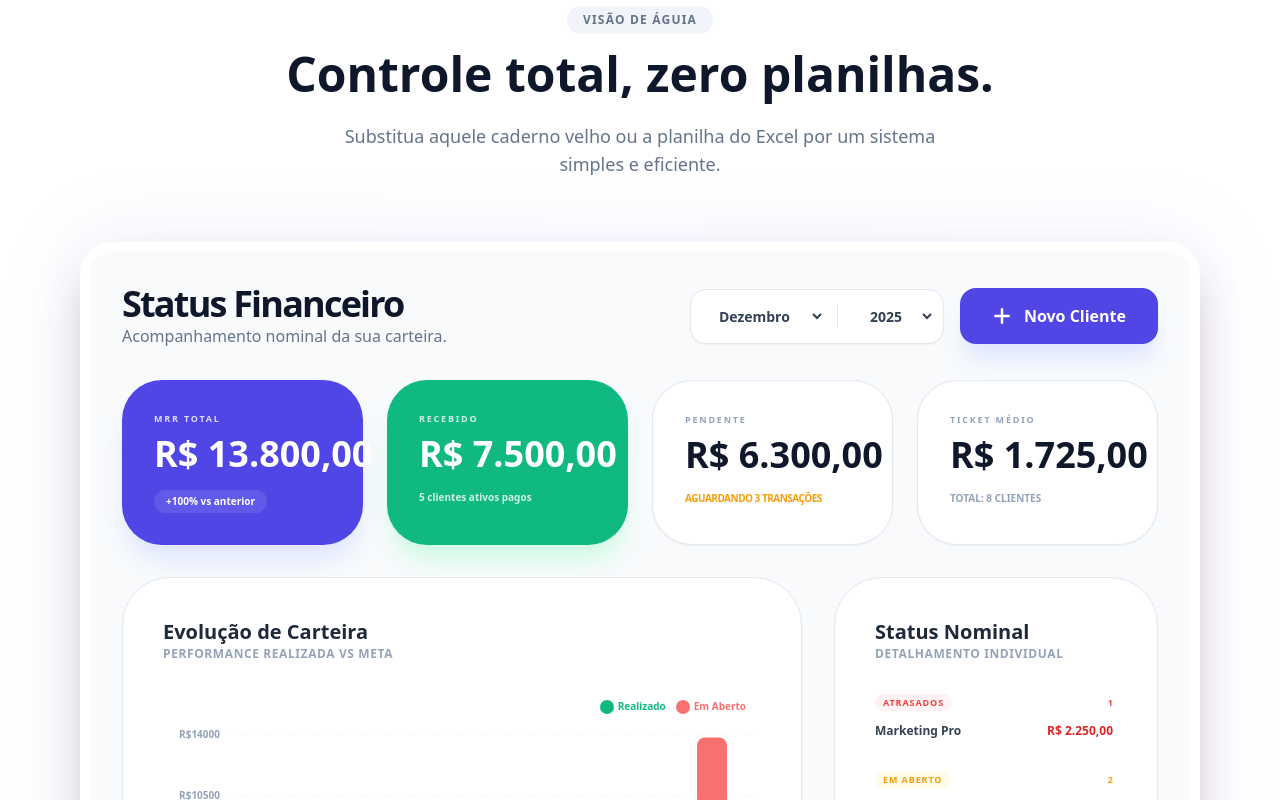
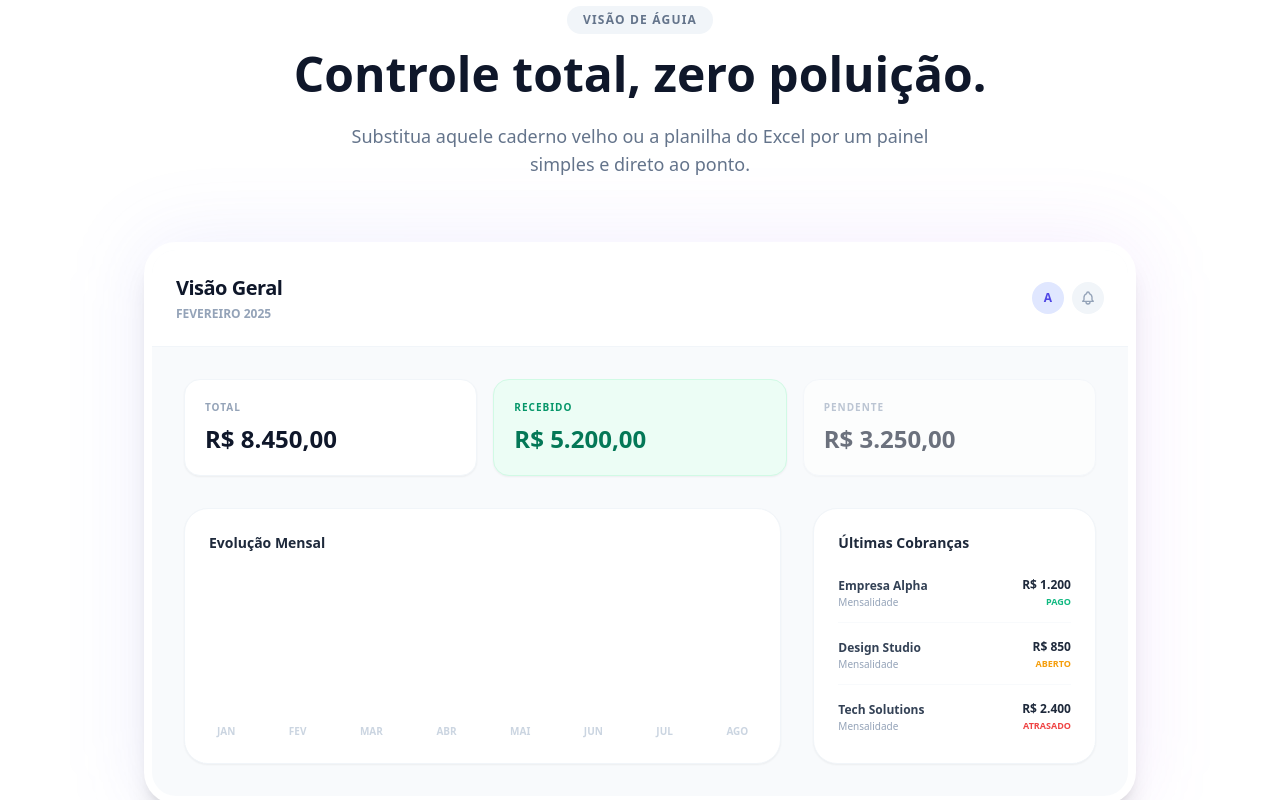
Before and after one commit to bhenrique21/ZapCobranca, a React (Vite) app: page / in a window 1280 px wide. Shown: the part 1420-2220 px from the top of the page. Built offline with nearby package versions, Linux system fonts and the light colour scheme.

Commit message:
feat(landing): Simplify dashboard preview on landing page
Remove mock client data and simplify the dashboard preview section on the landing page to focus on core benefits.

```diff
--- a/components/LandingPage.tsx
+++ b/components/LandingPage.tsx
@@ -1,27 +1,12 @@
 
 import React, { useState } from 'react';
 import { PLANS } from '../constants';
-import Dashboard from './Dashboard';
 import { Client, PaymentStatus } from '../types';
 
 interface LandingPageProps {
   onGetStarted: () => void;
   onLogin: () => void;
 }
-
-// Dados Mock para o Dashboard Preview
-const MOCK_CLIENTS: Client[] = Array.from({ length: 8 }).map((_, i) => ({
-  id: `mock-${i}`,
-  userId: 'mock',
-  name: ['Empresa Alpha', 'Design Studio', 'Consultoria Tech', 'Marketing Pro'][i % 4],
-  whatsapp: '11999999999',
-  monthlyValue: 1200 + (i * 150),
-  dueDay: 10,
-  status: i < 5 ? PaymentStatus.PAID : i < 7 ? PaymentStatus.PENDING : PaymentStatus.OVERDUE,
-  createdAt: new Date().toISOString(),
-  customMessage: '',
-  autoSend: false
-}));
 
 const LandingPage: React.FC<LandingPageProps> = ({ onGetStarted, onLogin }) => {
   const [openFaq, setOpenFaq] = useState<number | null>(null);
@@ -170,22 +155,95 @@ const LandingPage: React.FC<LandingPageProps> = ({ onGetStarted, onLogin }) => {
         </div>
       </section>
 
-      {/* --- DASHBOARD PREVIEW SECTION --- */}
+      {/* --- DASHBOARD PREVIEW SECTION (SIMPLIFICADO) --- */}
       <section className="py-16 md:py-24 px-4 overflow-hidden">
         <div className="max-w-7xl mx-auto text-center mb-10 md:mb-16">
           <div className="inline-block px-3 py-1 md:px-4 md:py-1.5 rounded-full bg-slate-100 text-slate-500 font-bold text-[10px] md:text-xs uppercase tracking-widest mb-4">Visão de Águia</div>
-          <h2 className="text-2xl md:text-5xl font-black text-slate-900 mb-4 md:mb-6">Controle total, zero planilhas.</h2>
-          <p className="text-sm md:text-lg text-slate-500 max-w-2xl mx-auto px-4">Substitua aquele caderno velho ou a planilha do Excel por um sistema simples e eficiente.</p>
+          <h2 className="text-2xl md:text-5xl font-black text-slate-900 mb-4 md:mb-6">Controle total, zero poluição.</h2>
+          <p className="text-sm md:text-lg text-slate-500 max-w-2xl mx-auto px-4">Substitua aquele caderno velho ou a planilha do Excel por um painel simples e direto ao ponto.</p>
         </div>
 
-        <div className="max-w-6xl mx-auto px-0 sm:px-4">
+        <div className="max-w-5xl mx-auto px-0 sm:px-4">
           <div className="relative group">
-               <div className="absolute -inset-1 bg-gradient-to-r from-indigo-500/20 to-purple-500/20 rounded-[1.5rem] md:rounded-[2.5rem] blur-xl md:blur-2xl opacity-50 group-hover:opacity-75 transition duration-1000"></div>
-               <div className="relative bg-slate-50 rounded-[1rem] md:rounded-[2rem] border-[4px] md:border-[10px] border-white shadow-xl md:shadow-2xl overflow-hidden pointer-events-none select-none p-2 md:p-8 transform transition-transform duration-700 hover:scale-[1.005]">
-                 <div className="absolute inset-0 z-20"></div>
-                 {/* Ajuste de escala para mobile para que o dashboard não quebre */}
-                 <div className="opacity-100 scale-[0.65] md:scale-100 origin-top-left w-[150%] md:w-auto h-[600px] md:h-auto overflow-hidden md:overflow-visible">
-                    <Dashboard clients={MOCK_CLIENTS} logs={[]} onQuickAdd={() => {}} />
+               {/* Efeito de brilho de fundo */}
+               <div className="absolute -inset-1 bg-gradient-to-r from-indigo-500/20 to-purple-500/20 rounded-[2rem] blur-2xl opacity-50 group-hover:opacity-75 transition duration-1000"></div>
+
+               {/* Container do Dashboard Visual */}
+               <div className="relative bg-slate-50 rounded-[1.5rem] md:rounded-[2rem] border-[4px] md:border-[8px] border-white shadow-xl overflow-hidden pointer-events-none select-none">
+
+                 {/* Topo do Dashboard */}
+                 <div className="bg-white border-b border-slate-100 p-6 flex flex-col md:flex-row justify-between items-start md:items-center gap-4">
+                    <div>
+                      <h3 className="text-xl font-black text-slate-900 tracking-tight">Visão Geral</h3>
+                      <p className="text-xs text-slate-400 font-bold uppercase mt-1">Fevereiro 2025</p>
+                    </div>
+                    <div className="flex gap-2">
+                       <div className="h-8 w-8 rounded-full bg-indigo-100 flex items-center justify-center text-indigo-600 font-bold text-xs">A</div>
+                       <div className="h-8 w-8 rounded-full bg-slate-100 flex items-center justify-center text-slate-400 font-bold text-xs">
+                          <svg className="w-4 h-4" fill="none" viewBox="0 0 24 24" stroke="currentColor"><path strokeLinecap="round" strokeLinejoin="round" strokeWidth={2} d="M15 17h5l-1.405-1.405A2.032 2.032 0 0118 14.158V11a6.002 6.002 0 00-4-5.659V5a2 2 0 10-4 0v.341C7.67 6.165 6 8.388 6 11v3.159c0 .538-.214 1.055-.595 1.436L4 17h5m6 0v1a3 3 0 11-6 0v-1m6 0H9" /></svg>
+                       </div>
+                    </div>
+                 </div>
+
+                 <div className="p-6 md:p-8 space-y-8">
+                    {/* Cards de Métricas */}
+                    <div className="grid grid-cols-1 md:grid-cols-3 gap-4">
+                       <div className="bg-white p-5 rounded-2xl border border-slate-100 shadow-sm">
+                          <p className="text-[10px] text-slate-400 font-black uppercase tracking-widest mb-2">Total</p>
+                          <p className="text-2xl font-black text-slate-900">R$ 8.450,00</p>
+                       </div>
+                       <div className="bg-emerald-50 p-5 rounded-2xl border border-emerald-100 shadow-sm">
+                          <p className="text-[10px] text-emerald-600 font-black uppercase tracking-widest mb-2">Recebido</p>
+                          <p className="text-2xl font-black text-emerald-700">R$ 5.200,00</p>
+                       </div>
+                       <div className="bg-white p-5 rounded-2xl border border-slate-100 shadow-sm opacity-60">
+                          <p className="text-[10px] text-slate-400 font-black uppercase tracking-widest mb-2">Pendente</p>
+                          <p className="text-2xl font-black text-slate-900">R$ 3.250,00</p>
+                       </div>
+                    </div>
+
+                    {/* Conteúdo Principal (Gráfico Simulado + Lista) */}
+                    <div className="grid grid-cols-1 md:grid-cols-3 gap-8">
+
+                        {/* Gráfico Simulado Visual */}
+                        <div className="md:col-span-2 bg-white rounded-3xl p-6 border border-slate-100 shadow-sm h-64 flex flex-col justify-end gap-2 relative overflow-hidden">
+                           <div className="absolute top-6 left-6 text-sm font-bold text-slate-800">Evolução Mensal</div>
+                           <div className="flex items-end justify-between h-32 w-full gap-2 md:gap-4 px-2">
+                              {[30, 45, 35, 60, 50, 75, 55, 80].map((h, i) => (
+                                 <div key={i} className="w-full bg-slate-100 rounded-t-lg relative group">
+                                    <div style={{ height: `${h}%` }} className="absolute bottom-0 w-full bg-indigo-500 rounded-t-lg opacity-80 group-hover:opacity-100 transition-all"></div>
+                                 </div>
+                              ))}
+                           </div>
+                           <div className="flex justify-between px-2 text-[10px] font-bold text-slate-300 uppercase">
+                              <span>Jan</span><span>Fev</span><span>Mar</span><span>Abr</span><span>Mai</span><span>Jun</span><span>Jul</span><span>Ago</span>
+                           </div>
+                        </div>
+
+                        {/* Lista Simplificada */}
+                        <div className="bg-white rounded-3xl p-6 border border-slate-100 shadow-sm flex flex-col gap-4">
+                           <div className="text-sm font-bold text-slate-800 mb-2">Últimas Cobranças</div>
+
+                           {[
+                             { name: 'Empresa Alpha', val: 'R$ 1.200', status: 'pago' },
+                             { name: 'Design Studio', val: 'R$ 850', status: 'pendente' },
+                             { name: 'Tech Solutions', val: 'R$ 2.400', status: 'atrasado' },
+                           ].map((item, i) => (
+                             <div key={i} className="flex items-center justify-between text-xs pb-3 border-b border-slate-50 last:border-0 last:pb-0">
+                                <div>
+                                   <p className="font-bold text-slate-700">{item.name}</p>
+                                   <p className="font-medium text-slate-400 text-[10px]">Mensalidade</p>
+                                </div>
+                                <div className="text-right">
+                                   <p className="font-black text-slate-800">{item.val}</p>
+                                   {item.status === 'pago' && <span className="text-[9px] font-black text-emerald-500 uppercase">Pago</span>}
+                                   {item.status === 'pendente' && <span className="text-[9px] font-black text-amber-500 uppercase">Aberto</span>}
+                                   {item.status === 'atrasado' && <span className="text-[9px] font-black text-red-500 uppercase">Atrasado</span>}
+                                </div>
+                             </div>
+                           ))}
+                        </div>
+                    </div>
                  </div>
                </div>
           </div>
@@ -206,7 +264,7 @@ const LandingPage: React.FC<LandingPageProps> = ({ onGetStarted, onLogin }) => {
             {(Object.keys(PLANS) as Array<keyof typeof PLANS>).map((key) => {
               const plan = PLANS[key];
               return (
-                <div key={key} className={`relative p-6 md:p-10 rounded-[2rem] md:rounded-[2.5rem] border-2 transition-all bg-white flex flex-col items-start text-left ${plan.recommended ? 'border-indigo-600 shadow-2xl scale-100 md:scale-105 z-10 ring-4 ring-indigo-50 order-first md:order-none' : 'border-slate-200 hover:border-indigo-200 shadow-sm'}`}>
+                <div key={key} className={`relative p-6 md:p-10 rounded-[2rem] md:rounded-[2.5rem] border-2 transition-all bg-white flex flex-col items-center text-center ${plan.recommended ? 'border-indigo-600 shadow-2xl scale-100 md:scale-105 z-10 ring-4 ring-indigo-50 order-first md:order-none' : 'border-slate-200 hover:border-indigo-200 shadow-sm'}`}>
                   {plan.recommended && <div className="absolute -top-3 md:-top-4 left-1/2 -translate-x-1/2 bg-indigo-600 text-white text-[9px] md:text-[10px] font-black uppercase px-3 py-1 md:px-4 md:py-1.5 rounded-full shadow-lg">Mais Escolhido</div>}
                   <h3 className="text-xl md:text-2xl font-black text-slate-900">{plan.name}</h3>
                   <div className="my-4 md:my-6">
@@ -214,15 +272,15 @@ const LandingPage: React.FC<LandingPageProps> = ({ onGetStarted, onLogin }) => {
                     <span className="text-slate-400 font-bold text-xs md:text-sm">/mês</span>
                   </div>
                   <ul className="space-y-3 md:space-y-4 w-full flex-1">
-                    <li className="flex items-center gap-3 text-xs md:text-sm text-slate-700 font-bold">
+                    <li className="flex items-center justify-center gap-3 text-xs md:text-sm text-slate-700 font-bold">
                       <svg className="w-5 h-5 text-indigo-600 shrink-0" fill="none" viewBox="0 0 24 24" stroke="currentColor"><path strokeLinecap="round" strokeLinejoin="round" strokeWidth={3} d="M5 13l4 4L19 7" /></svg>
                       Até {plan.limit} Clientes
                     </li>
-                    <li className="flex items-center gap-3 text-xs md:text-sm text-slate-700 font-bold">
+                    <li className="flex items-center justify-center gap-3 text-xs md:text-sm text-slate-700 font-bold">
                       <svg className="w-5 h-5 text-indigo-600 shrink-0" fill="none" viewBox="0 0 24 24" stroke="currentColor"><path strokeLinecap="round" strokeLinejoin="round" strokeWidth={3} d="M5 13l4 4L19 7" /></svg>
                       Envio via WhatsApp
                     </li>
-                    <li className="flex items-center gap-3 text-xs md:text-sm text-slate-700 font-bold">
+                    <li className="flex items-center justify-center gap-3 text-xs md:text-sm text-slate-700 font-bold">
                       <svg className="w-5 h-5 text-indigo-600 shrink-0" fill="none" viewBox="0 0 24 24" stroke="currentColor"><path strokeLinecap="round" strokeLinejoin="round" strokeWidth={3} d="M5 13l4 4L19 7" /></svg>
                       Dashboard Completo
                     </li>
```
